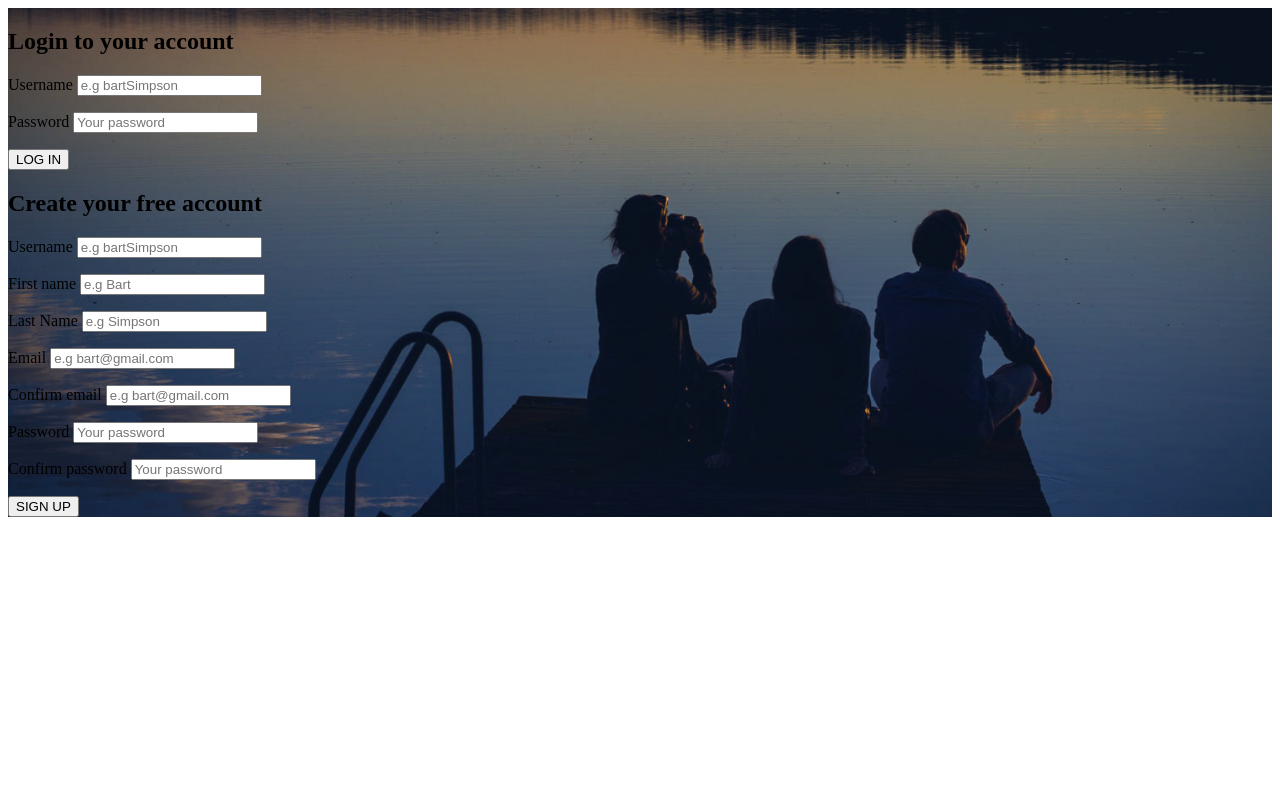
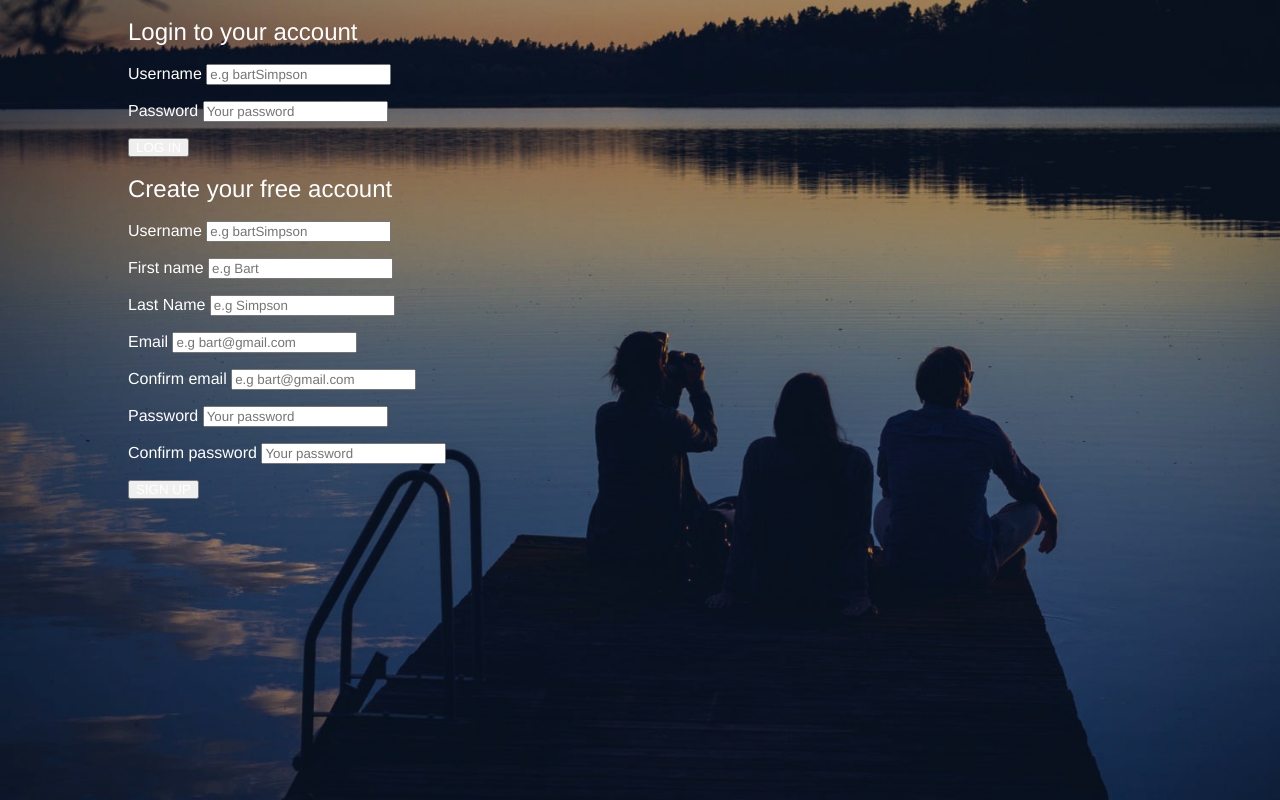
Before and after one commit to edwinchen85/slotify_app, a PHP site: page /register.php in a window 1280 px wide. Run offline with PHP 8.4, Linux system fonts and the light colour scheme.

Commit message:
CSS: Style login container

```diff
--- a/assets/css/register.css
+++ b/assets/css/register.css
@@ -1,3 +1,10 @@
+html,
+body {
+  padding: 0;
+  margin: 0;
+  height: 100%;
+}
+
 #background {
   background-color: #000;
   background-image: url('../images/bg.jpg');
@@ -7,3 +14,18 @@
   height: 100%;
   width: 100%;
 }
+
+#loginContainer * {
+  color: #fff;
+  font-family: "Helvetica Neue", "Helvetica", "Arial", sans-serif;
+  font-weight: normal;
+  line-height: 1em;
+  box-sizing: border-box;
+}
+
+#loginContainer {
+  width: 80%;
+  margin: 0 auto;
+  position: relative;
+  max-width: 1024px;
+}
--- a/register.php
+++ b/register.php
@@ -26,6 +26,8 @@
 <body>
 
   <div id="background">
+
+    <div id="loginContainer">
 
       <div id="inputContainer">
 
@@ -106,5 +108,7 @@
 
     </div>
 
+  </div>
+
 </body>
 </html>
```
Lines whose indentation alone changed are shown as unchanged.
